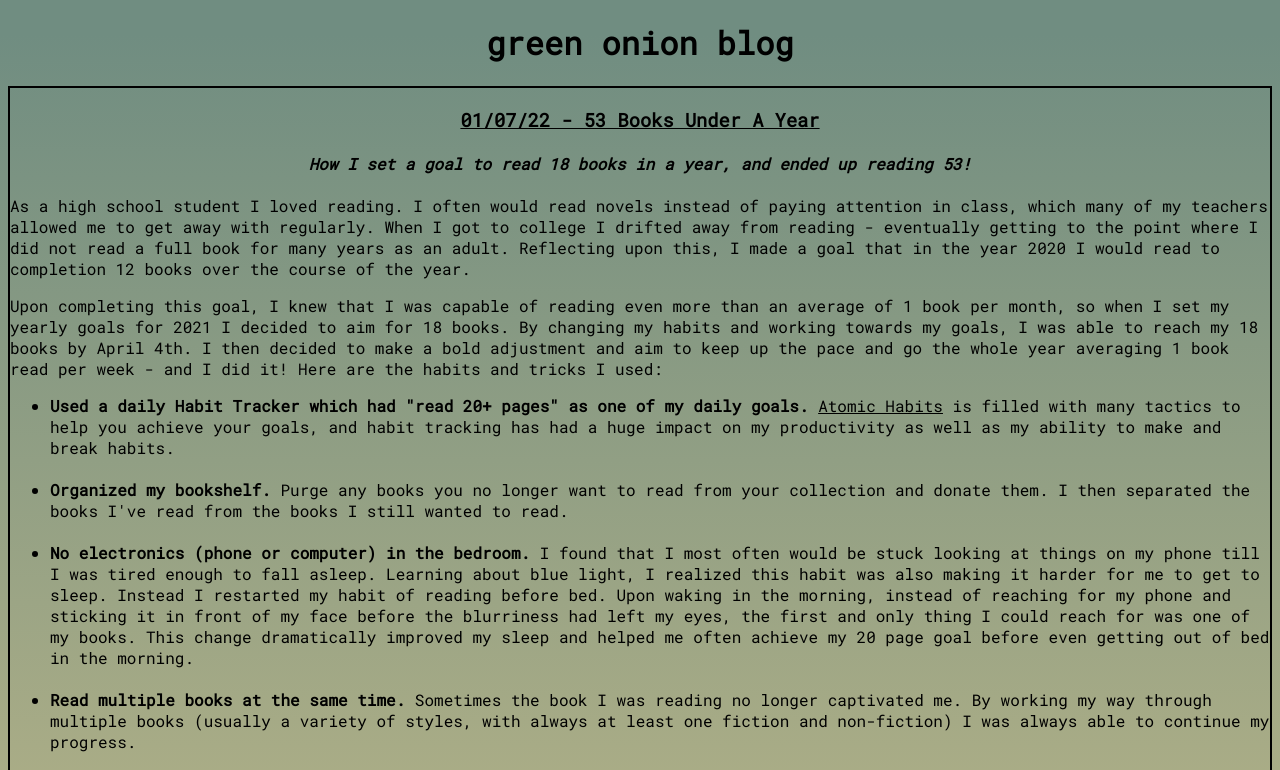
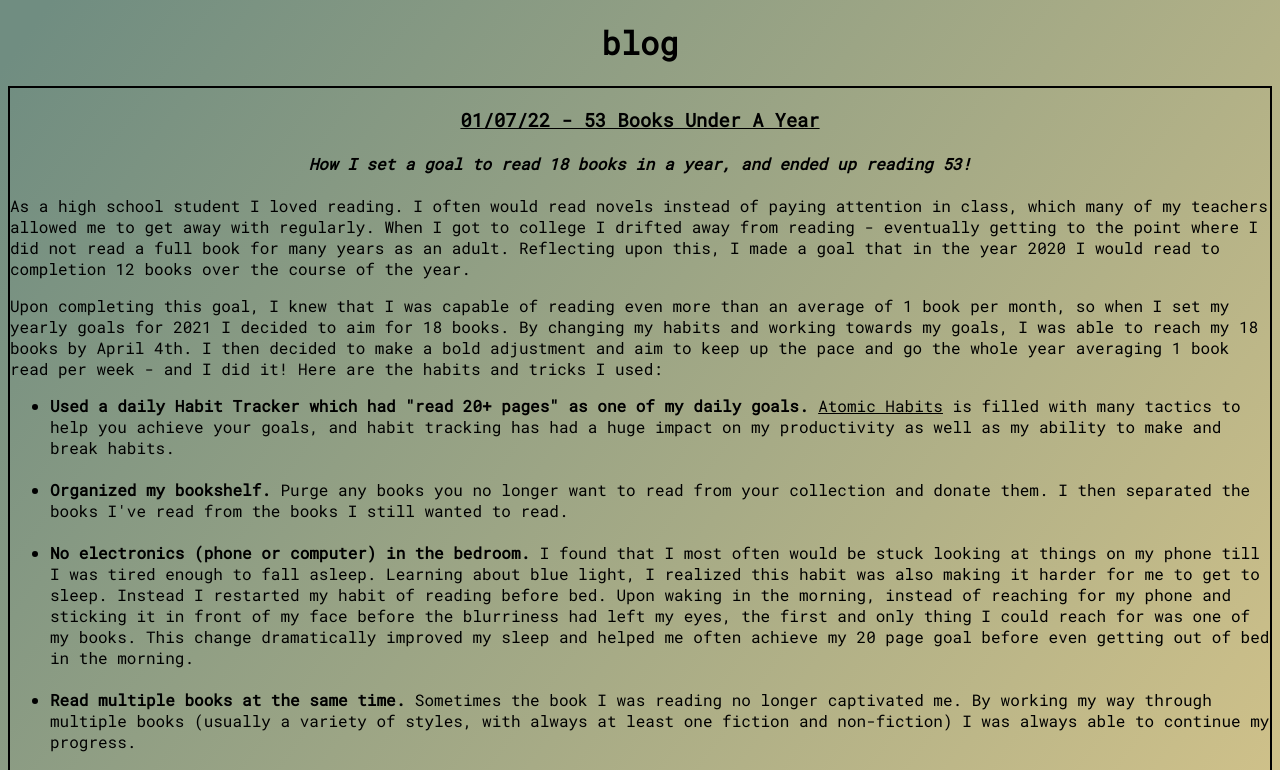
Before and after one commit to JaphyHigg/japhyhigg.com, a plain HTML site: page blog.html in a window 1280 px wide. Shown: the top 770 px of the page. Drawn offline with Linux system fonts and the light colour scheme.

Commit message:
Add files via upload

```diff
--- a/blog.css
+++ b/blog.css
@@ -1,6 +1,6 @@
 body {
     background-color: #708d81;
-    background-image: linear-gradient(#708d81 2%, #f4d58d 100%);
+    background-image: linear-gradient(to bottom right, #708d81 2%, #f4d58d 100%);
     color: #000000;
     min-height: 100vh;
     text-align: center;
--- a/blog.html
+++ b/blog.html
@@ -12,7 +12,7 @@
     <link href="https://fonts.googleapis.com/css2?family=Roboto+Mono&display=swap" rel="stylesheet">
     <link rel="stylesheet" href="blog.css">
 
-    <h1>green onion blog</h1>
+    <h1>blog</h1>
     <div class="post">
     <h3><u>01/07/22 - 53 Books Under A Year</u></h3>
     <h4><i>How I set a goal to read 18 books in a year, and ended up reading 53!</i></h4>
```
